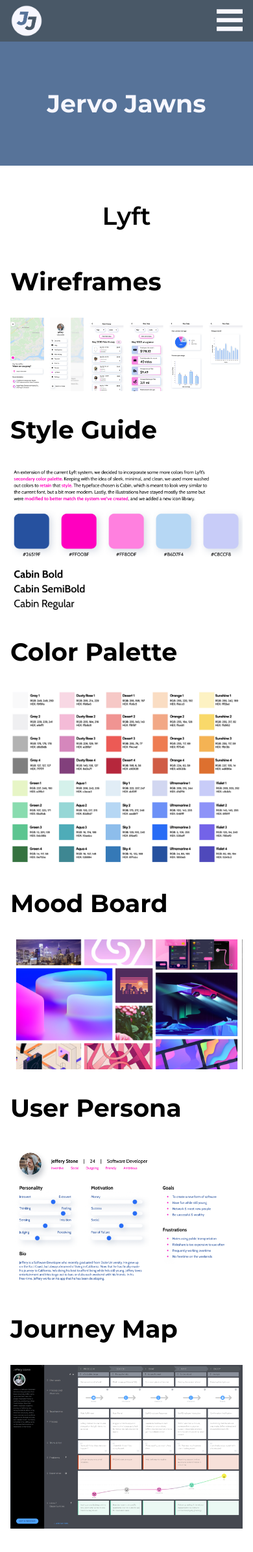
After one commit to 111yp/jervo-jawns, a PHP site: page /pages/wireframes.html in a window 390 px wide. The commit adds this page. Shown: the whole page at 65% size. Run offline with PHP 8.4, Linux system fonts and the light colour scheme.

Commit message:
add Wireframes page, sticky navbar, hamburger menu + menu dropdown
add Wireframes page, sticky navbar, hamburger menu + menu dropdown

```diff
--- a/assets/css/main.css
+++ b/assets/css/main.css
@@ -2,6 +2,9 @@
 @media screen and (max-width: 1400px) {
 	.grid-container {
 		grid-template-columns: repeat(2, 1fr) !important;
+	}
+	.gallery img {
+		padding: 0 !important;
 	}
 }
 
@@ -41,15 +44,61 @@
 }
 
 nav {
+	height: 64px;
+}
+
+.fixed {
+	position: fixed;
+	box-sizing: border-box;
+	width: 100%;
 	display: flex;
 	align-items: center;
 	background-color: var(--dark-navy);
-	height: 64px;
 	padding: 0rem 1rem;
 }
 
 nav img {
 	width: 50px;
+}
+
+button {
+	background-color: Transparent;
+    background-repeat: no-repeat;
+    border: none;
+    cursor:pointer;
+    overflow: hidden;
+    outline:none;
+}
+
+.menu-button {
+	position: absolute;
+	right: 1rem;
+}
+
+.menu-button img{
+	width: 40px;
+}
+
+#menu {
+	box-sizing: border-box;
+	position: fixed;
+	width: 100%;
+	height: 100%;
+	text-align: center;
+	background-color: var(--dark-navy);
+}
+
+#menu {
+	padding-top: 10rem;
+	display: none;
+}
+
+#menu a {
+	padding: 1rem;
+	color: #BDD5EA;
+	font-weight: 600;
+	font-size: 48px;
+	margin: 0 auto;
 }
 
 header {
@@ -58,6 +107,17 @@ header {
 	justify-content: center;
 	background-color: var(--navy);
 	height: 191px;
+}
+
+.title {
+	background-color: #FFFFFF;
+	height: 155px;
+}
+
+.title h1 {
+	color: #000000;
+	font-weight: 600;
+	font-size: 48px;
 }
 
 h2 {
@@ -71,7 +131,7 @@ h1 {
 	color: #F7F7FF;
 	font-family: 'Montserrat', sans-serif;
 	font-weight: bold;
-	font-size: 48px;
+	font-size: 72px;
 	transition: all .5s;
 }
 
@@ -158,7 +218,7 @@ a {
 .grid-container {
 	display: grid;
 	grid-gap: 4rem;
-	padding: 3rem 10vw;
+	padding: 0 3rem 10vw;
 	grid-template-columns: repeat(3, 1fr);
 	transition: all .5s;
 }
@@ -223,3 +283,21 @@ a:hover {
 .grid-item p a:hover {
 	color: var(--peach);
 }
+
+
+/* Gallery */
+
+.gallery {
+	padding: 0 1rem;
+}
+
+.gallery h1 {
+	color: #000000;
+}
+
+.gallery img {
+	width: 100%;
+	margin: 2rem 0;
+	box-sizing: border-box;
+	padding: 2rem;
+}
--- /dev/null
+++ b/assets/js/main.js
@@ -0,0 +1,13 @@
+$(document).ready(function(){
+    $("button").click(function(){
+        $("#menu").slideToggle("slow");
+        if ($("#menu-img").attr('src') == '/assets/svg/hamburger.svg')
+        {
+            $("#menu-img").attr('src', '/assets/svg/cancel.svg');
+        }
+        else
+        {
+            $("#menu-img").attr('src', '/assets/svg/hamburger.svg');
+        }
+    });
+  });
--- /dev/null
+++ b/pages/wireframes.html
@@ -0,0 +1,53 @@
+<!DOCTYPE html>
+<html lang="en">
+   <head>
+      <meta charset="UTF-8">
+      <title>IDM 216 Jervo Jawns</title>
+      <meta name="viewport" content="width=device-width, initial-scale=1.0" />
+      <link href="https://fonts.googleapis.com/css2?family=Montserrat:wght@400;600;700&display=swap" rel="stylesheet">
+      <link href="https://fonts.googleapis.com/css2?family=Roboto:wght@700&display=swap" rel="stylesheet">
+      <link href="https://fonts.googleapis.com/css2?family=Open+Sans&display=swap" rel="stylesheet">
+      <link href="https://fonts.googleapis.com/css2?family=Lato:wght@400;700&display=swap" rel="stylesheet">
+      <link rel="stylesheet" href="\assets\css\main.css">
+      <script src="https://ajax.googleapis.com/ajax/libs/jquery/3.5.1/jquery.min.js"></script>
+      <script src="/assets/js/main.js"></script>
+   </head>
+
+   <nav class="fixed">
+      <img src="/assets/img/JJ-icon.png">
+      <button class="menu-button">
+         <img id="menu-img" src="/assets/svg/hamburger.svg">
+      </button>
+   </nav>
+   <nav></nav>
+
+   <div id="menu">
+      <a href="/index.html">Our Team</a>
+      <a href="/pages/wireframes.html">Lyft</a>
+   </div>
+
+   <header>
+      <h1>Jervo Jawns</h1>
+   </header>
+
+   <header class="title">
+      <h1>Lyft</h1>
+   </header>
+
+   <body>
+      <div class="gallery">
+         <h1>Wireframes</h1>
+         <img src="/assets/img/wireframes/frames.png">
+         <h1>Style Guide</h1>
+         <img src="/assets/img/wireframes/style_guide.png">
+         <h1>Color Palette</h1>
+         <img src="/assets/img/wireframes/color_palette.png">
+         <h1>Mood Board</h1>
+         <img src="/assets/img/wireframes/mood_board.png">
+         <h1>User Persona</h1>
+         <img src="/assets/img/wireframes/persona.png">
+         <h1>Journey Map</h1>
+         <img src="/assets/img/wireframes/journey_map.png">
+      </div>
+   </body>
+</html>
```
Also changed, not shown: index.html (+30 -15 lines), assets/img/wireframes/color_palette.png (added), assets/img/wireframes/frames.png (added), assets/img/wireframes/journey_map.png (added), assets/img/wireframes/mood_board.png (added), assets/img/wireframes/persona.png (added), assets/img/wireframes/style_guide.png (added), assets/svg/cancel.svg (added), assets/svg/hamburger.svg (added).
